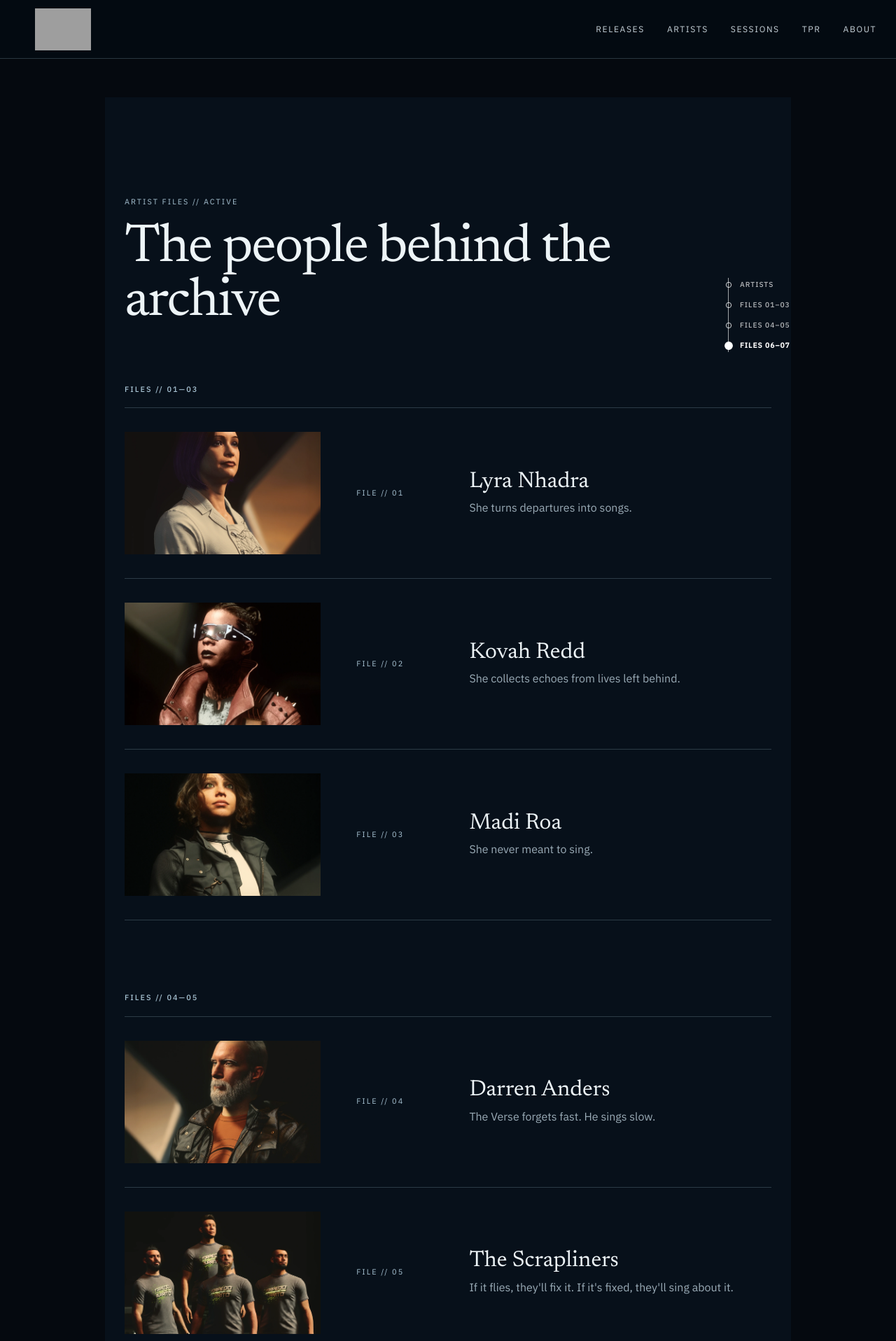
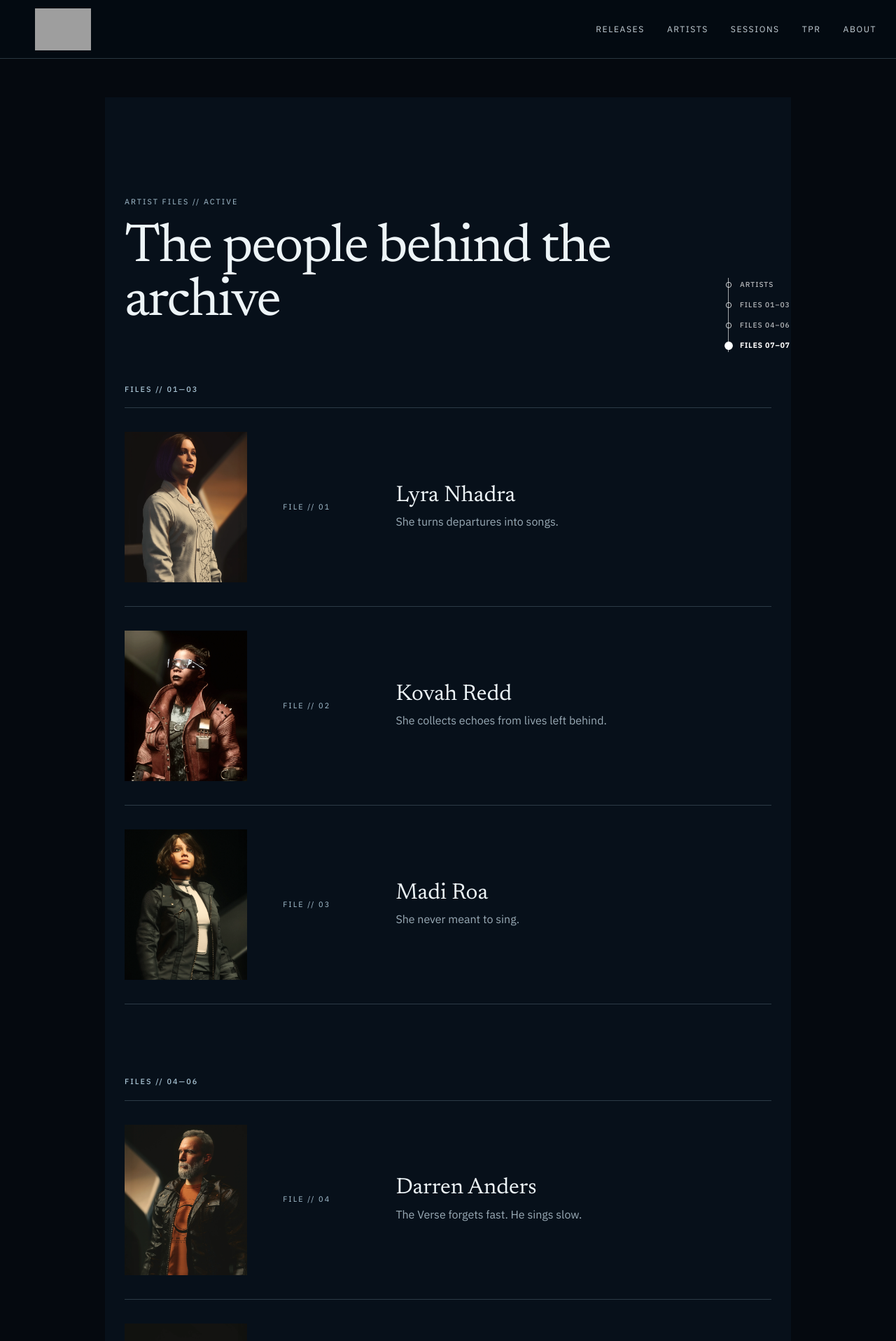
Before and after one commit to yannockverne/suborbital, a Jekyll site: the page built from artists/index.html, in a window 1280 px wide. Shown: the top 1916 px of the page at 70% size. Built offline with Jekyll 4.4.1, drawn with Linux system fonts in a browser that asks for light colours; some of the changed text lies outside the part shown; grey boxes are pictures that could not be loaded.

Commit message:
Generate artist catalogue sections automatically

```diff
--- a/artists/index.html
+++ b/artists/index.html
@@ -4,7 +4,11 @@
 body_class: artists-index-page
 ---
 
-{% include section-rail.html label="Artists catalogue section navigation" items="artists-overview:Artists|catalogue-01-03:Files 01–03|catalogue-04-05:Files 04–05|catalogue-06-07:Files 06–07" %}
+{% assign sorted = site.artists | sort: "order" %}
+{% assign catalogue_group_size = 3 %}
+{% capture artist_rail_items %}artists-overview:Artists{% for a in sorted %}{% assign group_offset = forloop.index0 | modulo: catalogue_group_size %}{% if group_offset == 0 %}{% assign group_start = forloop.index %}{% assign group_end = group_start | plus: catalogue_group_size | minus: 1 %}{% if group_end > sorted.size %}{% assign group_end = sorted.size %}{% endif %}|catalogue-{% if group_start < 10 %}0{% endif %}{{ group_start }}-{% if group_end < 10 %}0{% endif %}{{ group_end }}:Files {% if group_start < 10 %}0{% endif %}{{ group_start }}–{% if group_end < 10 %}0{% endif %}{{ group_end }}{% endif %}{% endfor %}{% endcapture %}
+
+{% include section-rail.html label="Artists catalogue section navigation" items=artist_rail_items %}
 
 <div class="artists-section">
   <header class="artists-index-intro section" id="artists-overview" aria-labelledby="artists-title">
@@ -13,15 +17,16 @@
     </div>
   </header>
 
-  {% assign sorted = site.artists | sort: "order" %}
   {% for a in sorted %}
-    {% if forloop.index == 1 or forloop.index == 4 or forloop.index == 6 %}
-      {% if forloop.index == 1 %}{% assign range_id = "catalogue-01-03" %}{% assign range_label = "FILES // 01—03" %}{% endif %}
-      {% if forloop.index == 4 %}{% assign range_id = "catalogue-04-05" %}{% assign range_label = "FILES // 04—05" %}{% endif %}
-      {% if forloop.index == 6 %}{% assign range_id = "catalogue-06-07" %}{% assign range_label = "FILES // 06—07" %}{% endif %}
+    {% assign group_offset = forloop.index0 | modulo: catalogue_group_size %}
+    {% if group_offset == 0 %}
+      {% assign group_start = forloop.index %}
+      {% assign group_end = group_start | plus: catalogue_group_size | minus: 1 %}
+      {% if group_end > sorted.size %}{% assign group_end = sorted.size %}{% endif %}
+      {% capture range_id %}catalogue-{% if group_start < 10 %}0{% endif %}{{ group_start }}-{% if group_end < 10 %}0{% endif %}{{ group_end }}{% endcapture %}
       <section class="artist-catalogue-section" id="{{ range_id }}" aria-labelledby="{{ range_id }}-title">
         <div class="shell">
-          <h2 class="artist-range-heading" id="{{ range_id }}-title">{{ range_label }}</h2>
+          <h2 class="artist-range-heading" id="{{ range_id }}-title">FILES // {% if group_start < 10 %}0{% endif %}{{ group_start }}—{% if group_end < 10 %}0{% endif %}{{ group_end }}</h2>
           <div class="artist-list">
     {% endif %}
             <article class="artist-file">
@@ -32,7 +37,8 @@
                 <p>{{ a.microcopy }}</p>
               </div>
             </article>
-    {% if forloop.index == 3 or forloop.index == 5 or forloop.last %}
+    {% assign next_group_offset = forloop.index | modulo: catalogue_group_size %}
+    {% if next_group_offset == 0 or forloop.last %}
           </div>
         </div>
       </section>
```
Also changed, not shown: assets/css/style.css.
